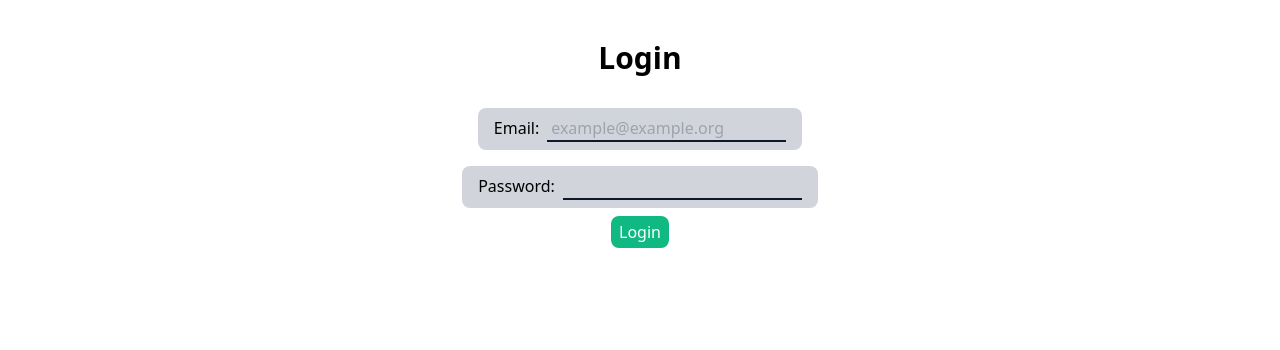
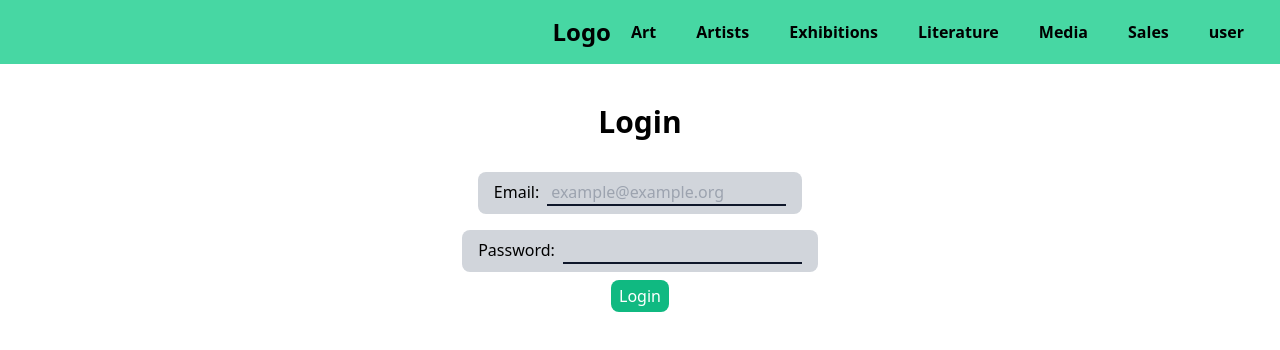
Before and after one commit to WebWarriors-UNF-CIS/rhams-old, a Next.js app: page /login in a window 1280 px wide. Shown: the top 350 px of the page. Built offline with nearby package versions, Linux system fonts and the light colour scheme; what remult would draw is missing.

Commit message:
added navbar

```diff
--- /dev/null
+++ b/src/app/components/navbar.tsx
@@ -0,0 +1,30 @@
+import Link from 'next/link';
+
+export default function Nav() {
+    return (
+        <nav className="flex w-screen justify-end items-center p-4 bg-emerald-400/90 font-bold">
+            <a className="text-2xl font-bold" href="/">Logo</a>
+            <Link className="px-5" href="/art">
+                <span>Art</span>
+            </Link>
+            <Link className="px-5" href="/artists">
+                <span>Artists</span>
+            </Link>
+            <Link className="px-5" href="/exhibitions">
+                <span>Exhibitions</span>
+            </Link>
+            <Link className="px-5" href="/literature">
+                <span>Literature</span>
+            </Link>
+            <Link className="px-5" href="/media">
+                <span>Media</span>
+            </Link>
+            <Link className="px-5" href="/sales">
+                <span>Sales</span>
+            </Link>
+            <Link className="px-5" href="/login">
+                <span>user</span>
+            </Link>
+        </nav>
+    );
+}
--- a/src/app/layout.tsx
+++ b/src/app/layout.tsx
@@ -1,4 +1,5 @@
 import './globals.css'
+import Nav from './components/navbar'
 import type { Metadata } from 'next'
 import { Inter } from 'next/font/google'
 
@@ -16,7 +17,10 @@ export default function RootLayout({
 }) {
   return (
     <html lang="en">
-      <body className={inter.className + "h-full"}>{children}</body>
+      <body className={inter.className + "h-full"}>
+        <Nav></Nav>
+        {children}
+      </body>
     </html>
   )
 }
```
